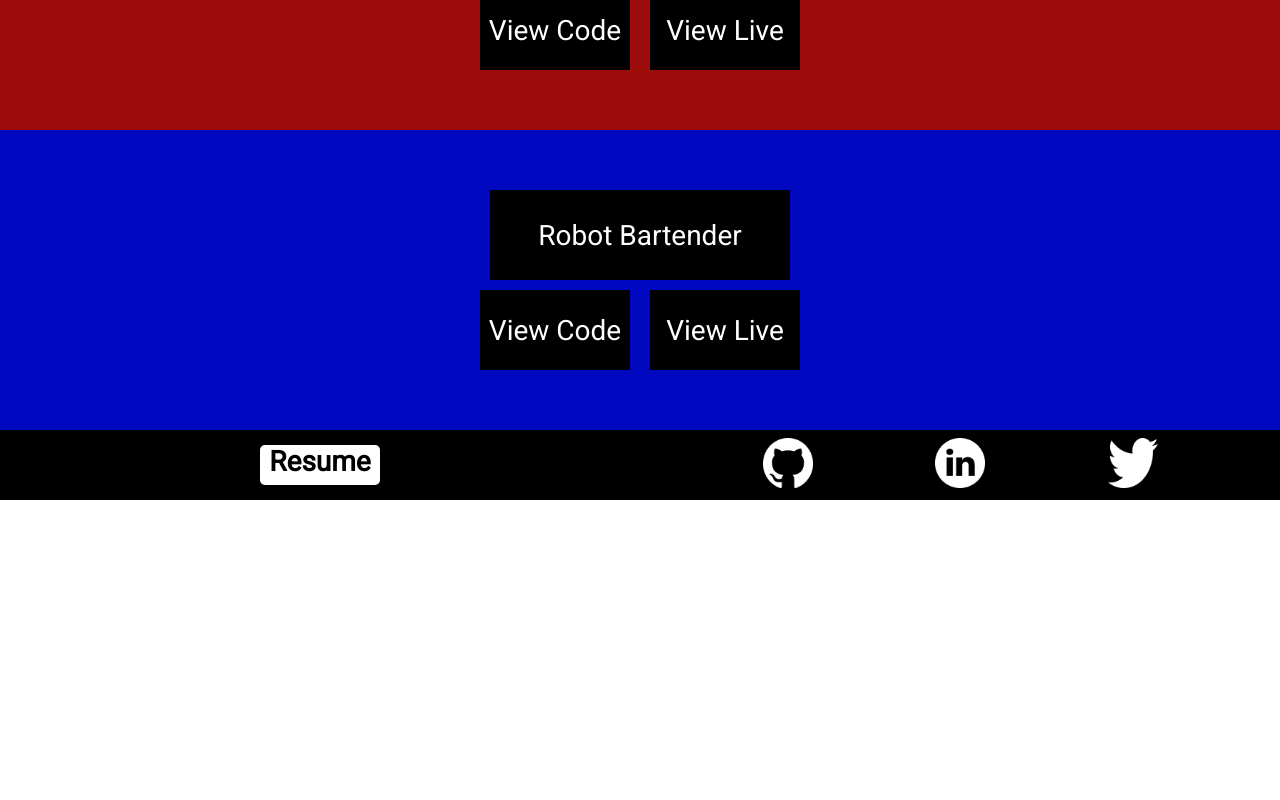
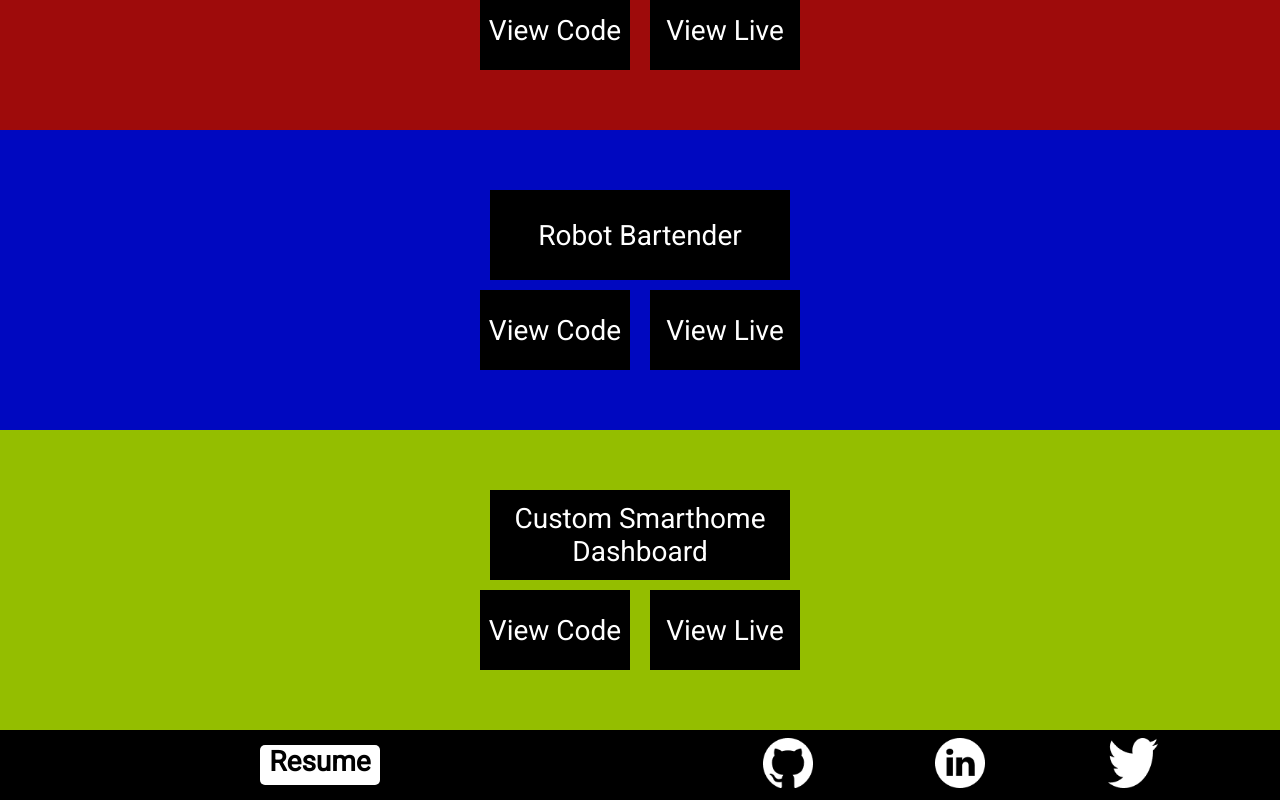
Before and after one commit to FerdyM/developer_portfolio, a React (Create React App) app: page / in a window 1280 px wide. Shown: the part 2870-3670 px from the top of the page. Before the commit the page ends 3370 px from the top, so only its background shows below. Built offline with nearby package versions, Linux system fonts and the light colour scheme.

Commit message:
added another project

```diff
--- a/src/components/Projects.js
+++ b/src/components/Projects.js
@@ -29,11 +29,19 @@ const Projects = () => {
                         <p>Robot Bartender</p>
                     </div>
                     <div className="project-links-container">
+                        <a className="view-code-link" href="https://github.com/FerdyM/RoBar" target="_blank" rel="noopener noreferrer">View Code</a>
+                        <a className="view-live-link" href="#" target="_blank" rel="noopener noreferrer">View Live</a>
+                    </div>
+                </div>
+                <div className="project project4" >
+                    <div className="project-title">
+                        <p>Custom Smarthome Dashboard</p>
+                    </div>
+                    <div className="project-links-container">
                         <a className="view-code-link" href="https://github.com/FerdyM/SmartHomeDash" target="_blank" rel="noopener noreferrer">View Code</a>
                         <a className="view-live-link" href="#" target="_blank" rel="noopener noreferrer">View Live</a>
                     </div>
                 </div>
-
             </div>
             <Footer />
         </Fragment>
--- a/src/components/stylesheets/Projects.css
+++ b/src/components/stylesheets/Projects.css
@@ -75,4 +75,8 @@
 .projects-container .project3 {
   background: #0008C0;
 }
+
+.projects-container .project4 {
+  background: #94BE00;
+}
 /*# sourceMappingURL=Projects.css.map */
--- a/src/components/stylesheets/Projects.scss
+++ b/src/components/stylesheets/Projects.scss
@@ -45,4 +45,7 @@
     .project3 {
         background: #0008C0;
     }
+    .project4 {
+        background: #94BE00;
+    }
 }
```
Also changed, not shown: 1 other file (tests, documents, lock files or other folders).
